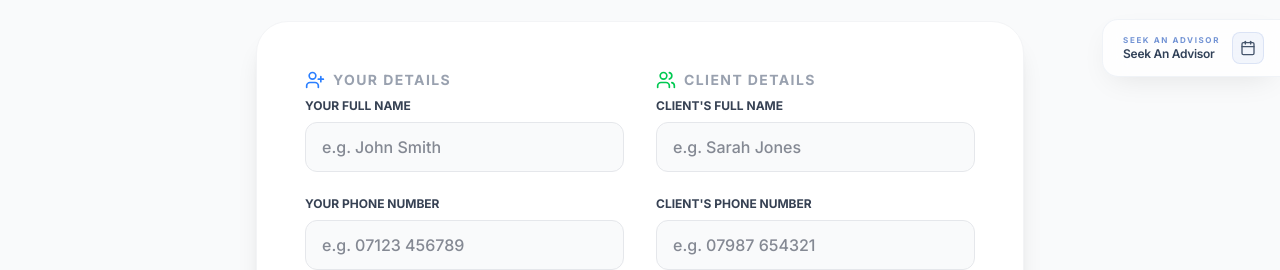
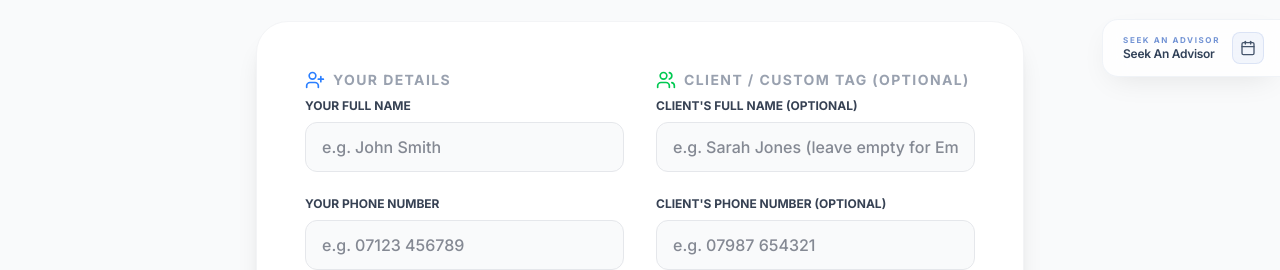
Before and after one commit to aushthakur/mkwisefinancial, a React (Vite) app in the folder frontend/: page /tools/referral in a window 1280 px wide. Shown: the part 352-622 px from the top of the page. Built offline with nearby package versions, Linux system fonts and the light colour scheme; no server answers.

Commit message:
Update ReferralPage and push build bundle to main

```diff
--- a/frontend/src/pages/ReferralPage.jsx
+++ b/frontend/src/pages/ReferralPage.jsx
@@ -112,24 +112,22 @@ const ReferralPage = () => {
                                     <div className="space-y-6">
                                         <div className="flex items-center gap-2 mb-2">
                                             <Users className="w-5 h-5 text-green-500" />
-                                            <h2 className="text-sm font-bold uppercase tracking-widest text-gray-400">Client Details</h2>
+                                            <h2 className="text-sm font-bold uppercase tracking-widest text-gray-400">Client / Custom Tag (Optional)</h2>
                                         </div>
                                         <div>
-                                            <label className="block text-xs font-bold text-gray-700 uppercase mb-2">Client's Full Name</label>
+                                            <label className="block text-xs font-bold text-gray-700 uppercase mb-2">Client's Full Name (Optional)</label>
                                             <input
-                                                required
                                                 type="text"
                                                 name="clientName"
                                                 value={formData.clientName}
                                                 onChange={handleChange}
                                                 className="w-full px-4 py-3 bg-gray-50 border border-gray-200 rounded-xl focus:ring-2 focus:ring-blue-500 outline-none transition-all font-medium"
-                                                placeholder="e.g. Sarah Jones"
+                                                placeholder="e.g. Sarah Jones (leave empty for Employee link)"
                                             />
                                         </div>
                                         <div>
-                                            <label className="block text-xs font-bold text-gray-700 uppercase mb-2">Client's Phone Number</label>
+                                            <label className="block text-xs font-bold text-gray-700 uppercase mb-2">Client's Phone Number (Optional)</label>
                                             <input
-                                                required
                                                 type="tel"
                                                 name="clientPhone"
                                                 value={formData.clientPhone}
```
